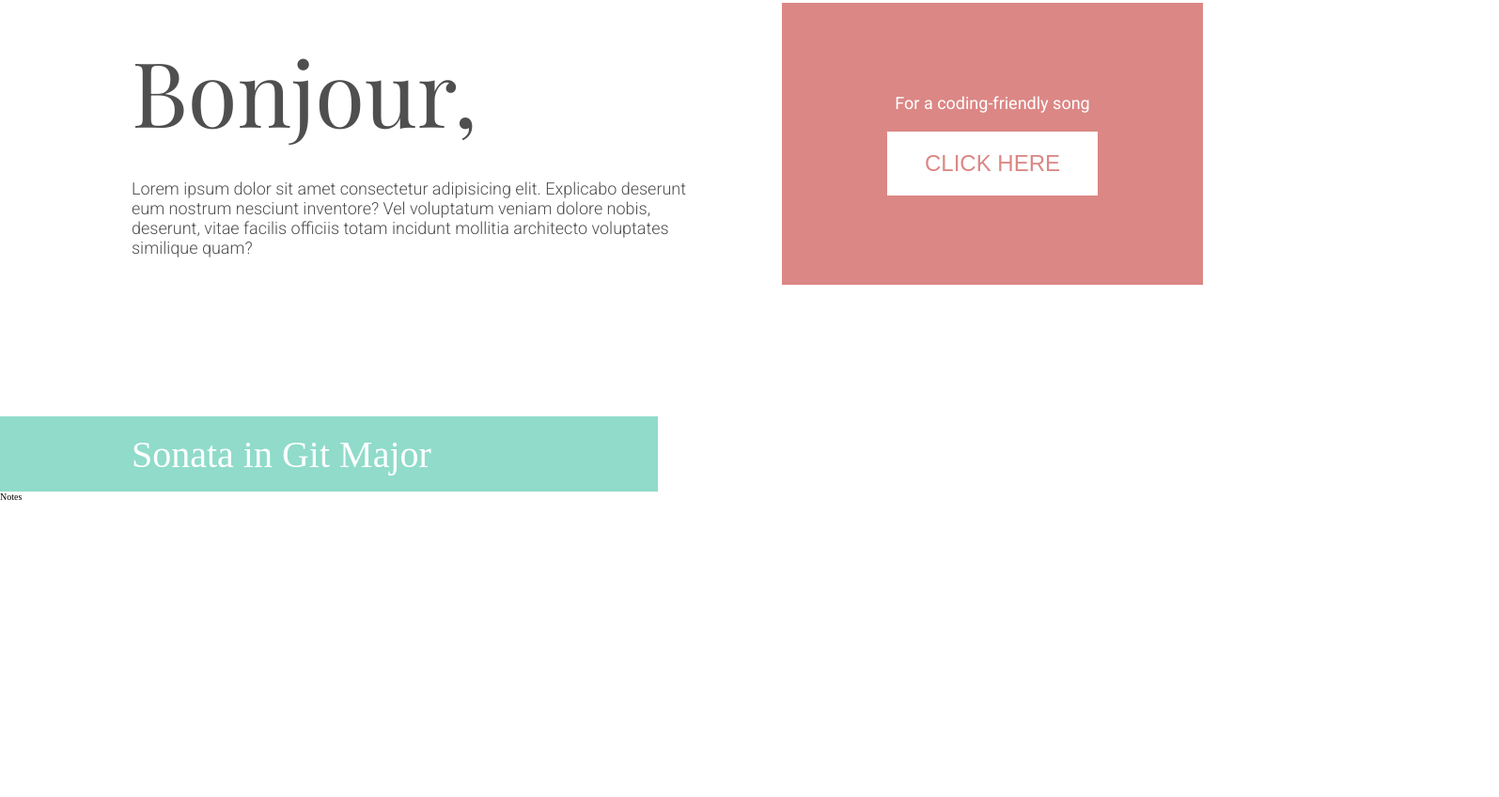
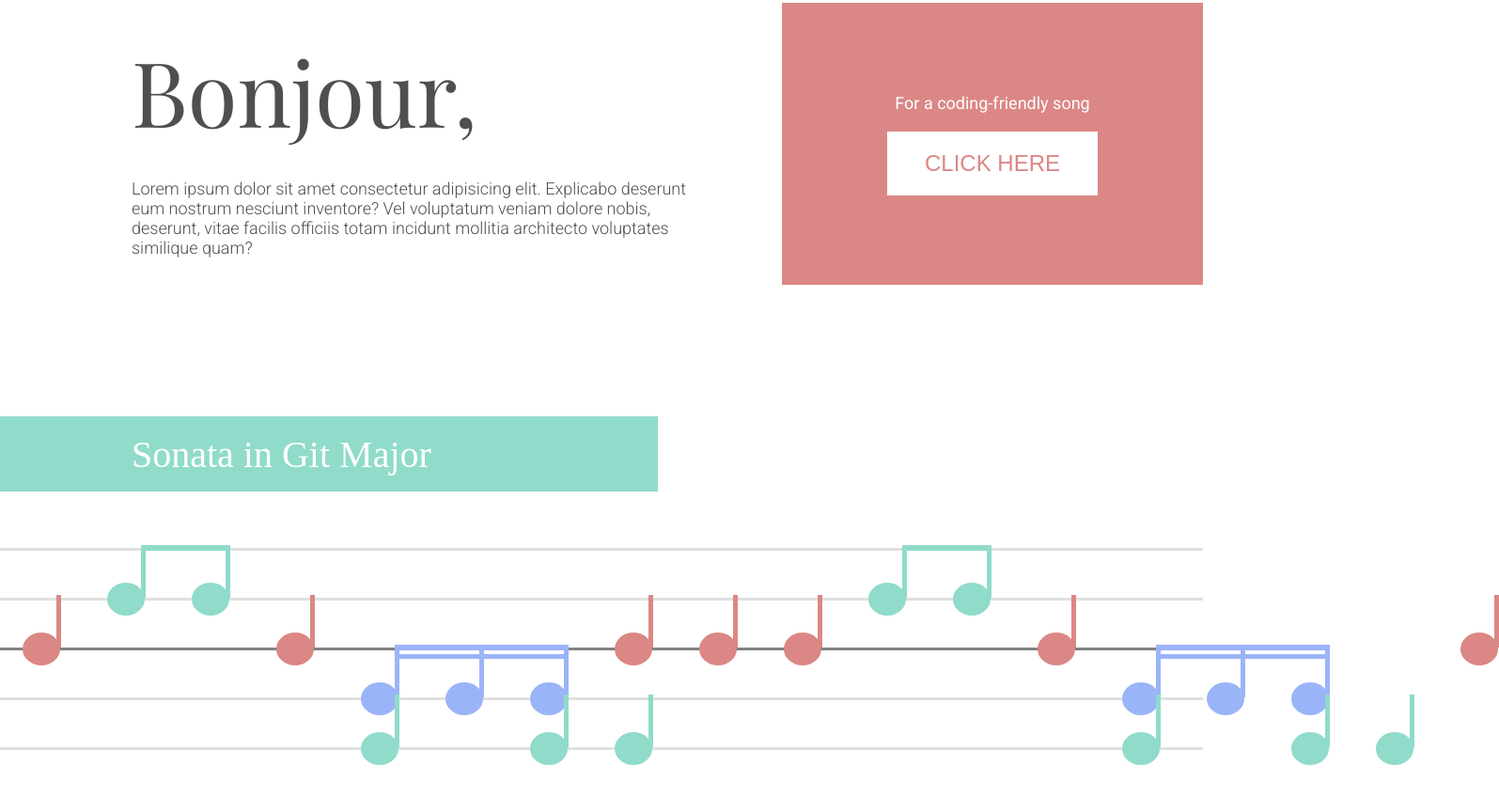
Before and after one commit to ohick/portfolio, a website built with webpack: page src/index.html in a window 1280 px wide. Shown: the part 207-1055 px from the top of the page at 94% size, 1595 px wide, since content can reach past the window. Before the commit the page ends 800 px from the top, so only its background shows below. Built offline with nearby package versions, Linux system fonts and the light colour scheme.

Commit message:
music design

```diff
--- a/src/index.html
+++ b/src/index.html
@@ -42,7 +42,54 @@
             Sonata in Git Major
           </h2>
         </div>
-        <div>Notes</div>
+
+        <div class="header-bottom__music">
+          <div class="staff"></div>
+
+          <div class="staff">
+            <div class="note note--2 note--secondary"></div>
+            <div class="note note--3 note--secondary"></div>
+            <div class="note note--11 note--secondary"></div>
+            <div class="note note--12 note--secondary"></div>
+          </div>
+
+          <div class="staff">
+            <div class="git-staff git-staff--1"></div>
+            <div class="note note--1 note--primary"></div>
+            <div class="note note--4 note--primary"></div>
+            <div class="note note--8 note--primary"></div>
+            <div class="note note--9 note--primary"></div>
+            <div class="note note--10 note--primary"></div>
+            <div class="note note--13 note--primary"></div>
+            <div class="note note--18 note--primary"></div>
+          </div>
+
+          <div class="staff">
+            <div class="note note--5 note--tertiary">
+              <div class="double-croche"></div>
+            </div>
+            <div class="note note--6 note--tertiary">
+              <div class="double-croche"></div>
+            </div>
+            <div class="note note--7 note--tertiary"></div>
+            <div class="note note--14 note--tertiary">
+              <div class="double-croche"></div>
+            </div>
+            <div class="note note--15 note--tertiary">
+              <div class="double-croche"></div>
+            </div>
+            <div class="note note--16 note--tertiary"></div>
+          </div>
+
+          <div class="staff">
+            <div class="note note--5 note--secondary"></div>
+            <div class="note note--7 note--secondary"></div>
+            <div class="note note--8 note--secondary"></div>
+            <div class="note note--14 note--secondary"></div>
+            <div class="note note--16 note--secondary"></div>
+            <div class="note note--17 note--secondary"></div>
+          </div>
+        </div>
       </div>
     </header>
   </body>
--- a/src/sass/_mixins.scss
+++ b/src/sass/_mixins.scss
@@ -27,3 +27,15 @@
     }
   }
 }
+
+@mixin croche {
+  &::after {
+    content: '';
+    display: block;
+    position: absolute;
+    z-index: 100;
+    width: 9rem;
+    height: 6px;
+    background-color: inherit;
+  }
+}
--- a/src/sass/components/_header.scss
+++ b/src/sass/components/_header.scss
@@ -61,4 +61,191 @@
       width: 35rem;
     }
   }
+
+  &__music {
+    margin-top: 6rem;
+  }
 }
+
+.staff {
+  display: block;
+  position: relative;
+  z-index: 0;
+  border-bottom: 3px solid #e0e0e0;
+  margin-bottom: 5rem;
+}
+
+.git-staff {
+  display: block;
+  position: absolute;
+  z-index: 10;
+  height: 2px;
+
+  border-bottom: 3px solid #828282;
+
+  &--1 {
+    width: 100%;
+  }
+
+  /* &--2 {
+    width: 10rem;
+    left: 23.3rem;
+  } */
+
+  /* &--curve1 {
+    display: block;
+    position: absolute;
+
+    width: 4.1rem;
+    height: 3rem;
+    left: 19rem;
+    top: -2.7rem;
+
+    border: solid 3px #828282;
+    border-color: transparent #828282 #828282 transparent;
+    border-radius: 0 0 1rem 0;
+  }
+
+  &--curve2 {
+    display: block;
+    position: absolute;
+
+    width: 3.8rem;
+    height: 3rem;
+    left: 22.8rem;
+    top: -3.8rem;
+
+    border: solid 3px #828282;
+    border-color: #828282 transparent transparent #828282;
+    border-radius: 1rem 0 0 0;
+  } */
+}
+
+.note {
+  position: absolute;
+  display: block;
+  z-index: 100;
+  height: 5.6rem;
+  top: -5.6rem;
+
+  &--primary {
+    border-right: 5px solid $color-primary;
+    background-color: $color-primary;
+  }
+
+  &--secondary {
+    border-right: 5px solid $color-secondary;
+    background-color: $color-secondary;
+  }
+
+  &--tertiary {
+    border-right: 5px solid $color-tertiary;
+    background-color: $color-tertiary;
+  }
+
+  &::before {
+    content: '';
+    display: block;
+    position: absolute;
+    z-index: 200;
+    width: 4rem;
+    height: 3.5rem;
+    border-radius: 50%;
+    background-color: inherit;
+    top: 4rem;
+    left: -3.6rem;
+  }
+
+  &--1 {
+    left: 6rem;
+  }
+
+  &--2 {
+    left: 15rem;
+    @include croche;
+  }
+
+  &--3 {
+    left: 24rem;
+  }
+
+  &--4 {
+    left: 33rem;
+  }
+
+  &--5 {
+    left: 42rem;
+
+    &.note--tertiary {
+      @include croche;
+    }
+  }
+
+  &--6 {
+    left: 51rem;
+    @include croche;
+  }
+
+  &--7 {
+    left: 60rem;
+  }
+
+  &--8 {
+    left: 69rem;
+  }
+
+  &--9 {
+    left: 78rem;
+  }
+
+  &--10 {
+    left: 87rem;
+  }
+
+  &--11 {
+    left: 96rem;
+    @include croche;
+  }
+
+  &--12 {
+    left: 105rem;
+  }
+
+  &--13 {
+    left: 114rem;
+  }
+
+  &--14 {
+    left: 123rem;
+    &.note--tertiary {
+      @include croche;
+    }
+  }
+
+  &--15 {
+    left: 132rem;
+
+    @include croche;
+  }
+
+  &--16 {
+    left: 141rem;
+  }
+
+  &--17 {
+    left: 150rem;
+  }
+
+  &--18 {
+    left: 159rem;
+  }
+}
+
+.double-croche {
+  display: block;
+  position: absolute;
+  border-bottom: solid 5px $color-tertiary;
+  top: 1rem;
+  width: 9rem;
+  height: 5px;
+}
```
